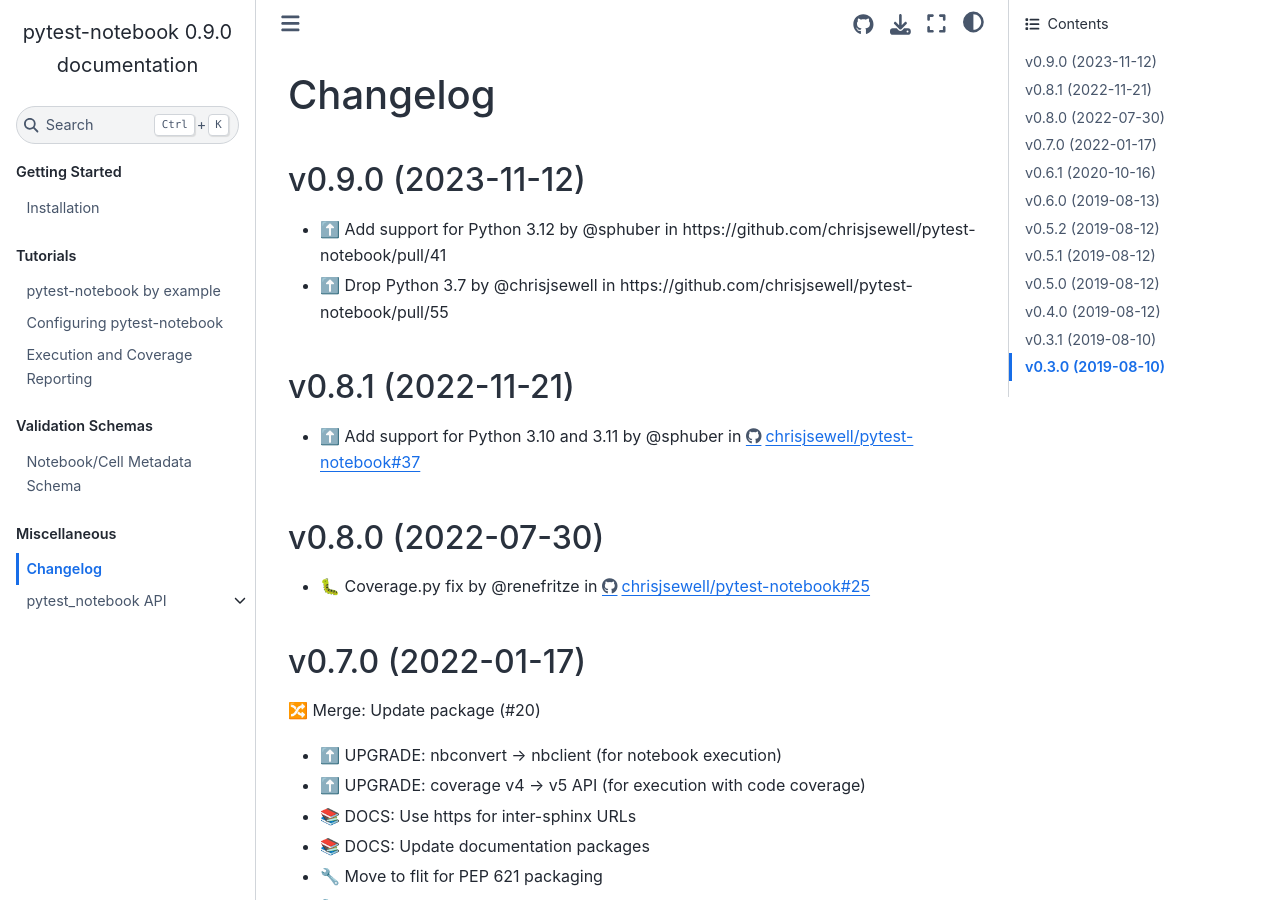
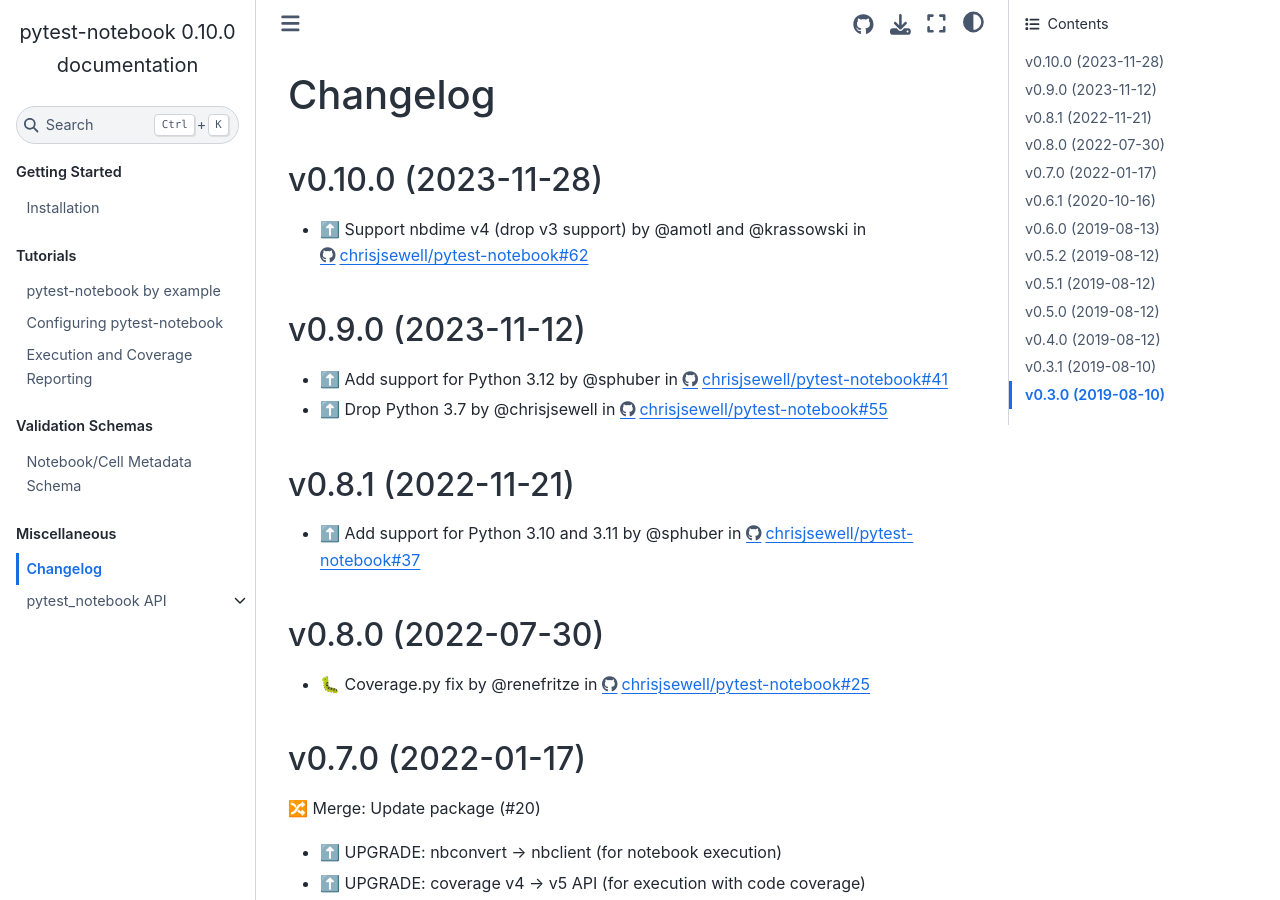
Before and after one commit to chrisjsewell/pytest-notebook, a Sphinx documentation site: the page built from docs/source/changelog.md, in a window 1280 px wide and 900 px high. Built offline with Sphinx 7.4.7 and the Sphinx Book theme 1.1.4, drawn with Linux system fonts in a browser that asks for light colours; pages that are not in the unit, such as notebooks, are missing from menus.

Commit message:
🚀 RELEASE v0.10.0 (#63)

```diff
--- a/docs/source/changelog.md
+++ b/docs/source/changelog.md
@@ -1,9 +1,13 @@
 # Changelog
+
+## v0.10.0 (2023-11-28)
+
+* ⬆️ Support nbdime v4 (drop v3 support) by @amotl and @krassowski in <https://github.com/chrisjsewell/pytest-notebook/pull/62>
 
 ## v0.9.0 (2023-11-12)
 
-* ⬆️ Add support for Python 3.12 by @sphuber in https://github.com/chrisjsewell/pytest-notebook/pull/41
-* ⬆️ Drop Python 3.7 by @chrisjsewell in https://github.com/chrisjsewell/pytest-notebook/pull/55
+* ⬆️ Add support for Python 3.12 by @sphuber in <https://github.com/chrisjsewell/pytest-notebook/pull/41>
+* ⬆️ Drop Python 3.7 by @chrisjsewell in <https://github.com/chrisjsewell/pytest-notebook/pull/55>
 
 ## v0.8.1 (2022-11-21)
 
--- a/pytest_notebook/__init__.py
+++ b/pytest_notebook/__init__.py
@@ -1,2 +1,2 @@
 """A pytest plugin for testing Jupyter Notebooks."""
-__version__ = "0.9.0"
+__version__ = "0.10.0"
```
